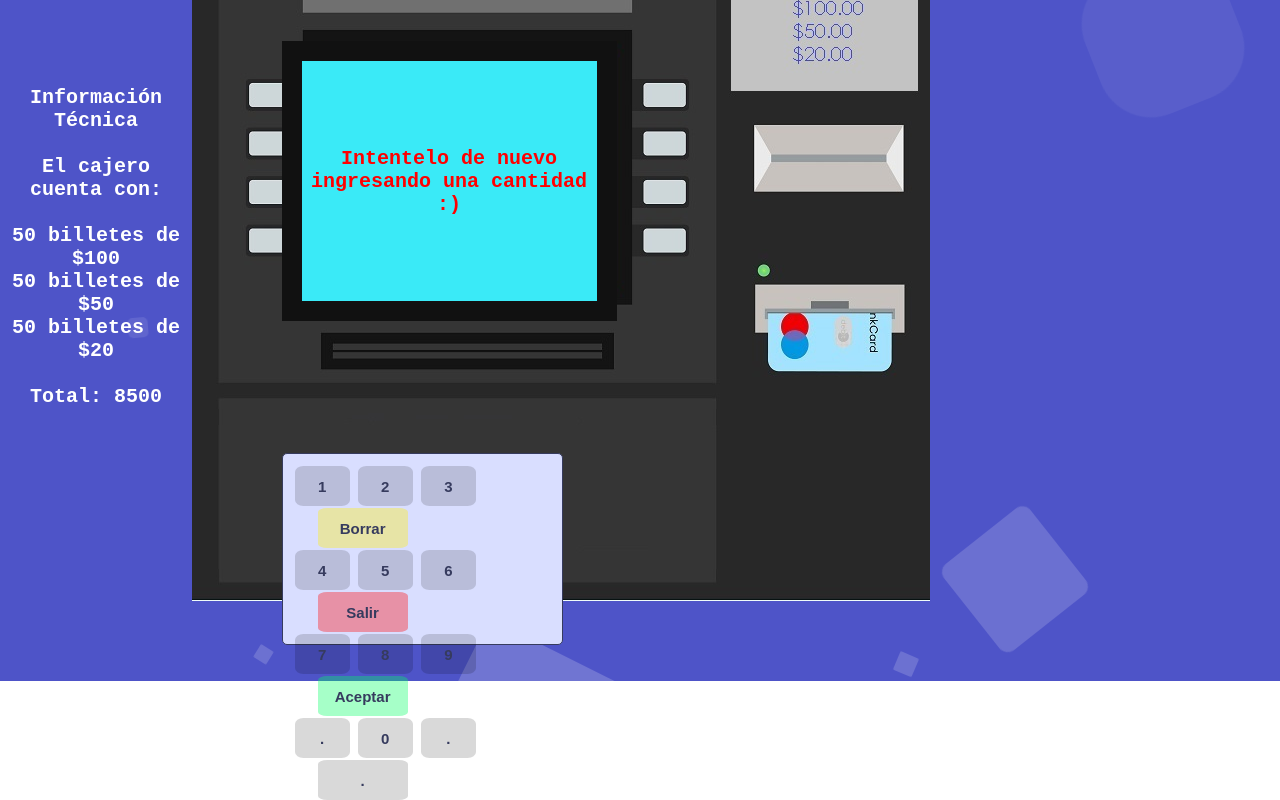
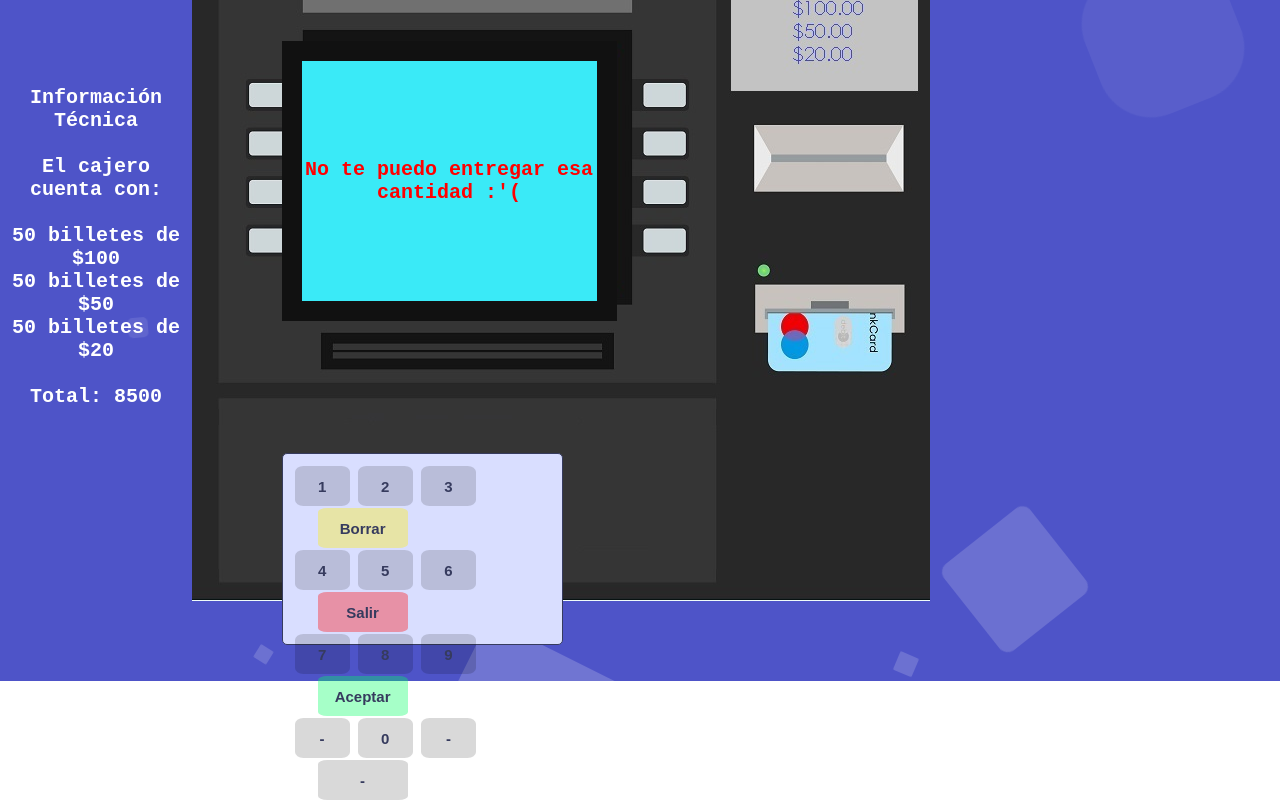
Before and after one commit to JorgeR-Code/ATM-01, a plain HTML site: page atm.html in a window 1280 px wide. Both pictures are taken after a click on the element "Aceptar". Shown: the part 119-919 px from the top of the page. Drawn offline with nearby package versions, Linux system fonts and the light colour scheme.

Commit message:
A message changed

```diff
--- a/atm.html
+++ b/atm.html
@@ -38,10 +38,10 @@
                 <a class="keyNumber" data="8">8</a>
                 <a class="keyNumber" data="9">9</a>
                 <div class="keyNumber1" id="aceptar">Aceptar</div><br>
-                <div class="keyNumber">.</div>
+                <div class="keyNumber">-</div>
                 <a class="keyNumber" data="0">0</a>
-                <div class="keyNumber">.</div>
-                <div class="keyNumber1">.</div>
+                <div class="keyNumber">-</div>
+                <div class="keyNumber1">-</div>
             </div>
             <div class="resultado">
             <p id="resultado"></p>
--- a/cajero.js
+++ b/cajero.js
@@ -126,7 +126,7 @@ function entregarDinero() {
 
      if (dinero == 0 || dinero > totalCaje1){ //The input value is validated
 
-        D.innerHTML = "<p class='message'>Intentelo de nuevo ingresando una cantidad :)</p>"
+        D.innerHTML = "<p class='message'>No te puedo entregar esa cantidad :'(</p>"
     }
     else {//In case the input is validated
 
```
